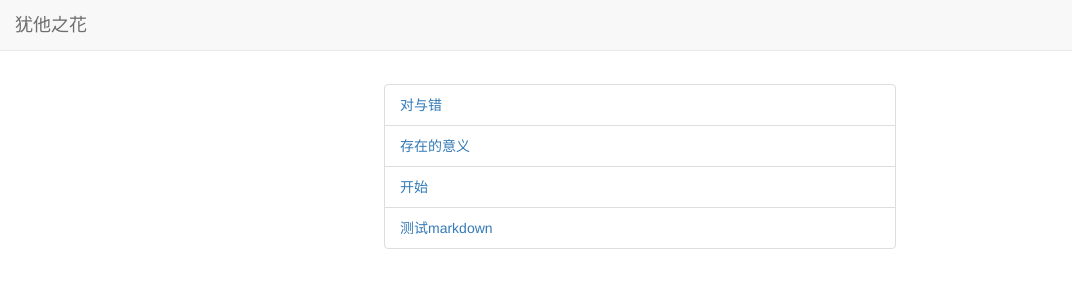
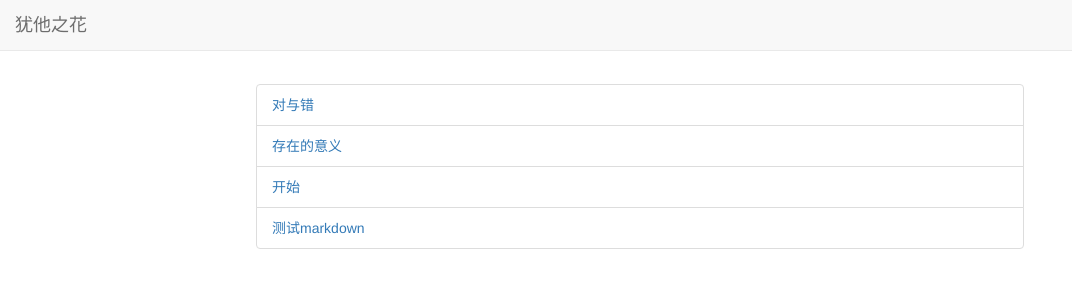
Before and after one commit to neverland0/neverland0.github.io, a Jekyll site: the page built from index.html, in a window 1280 px wide. Shown: the top 300 px of the page, without its empty margins (0-1072 px from the left). Built offline with Jekyll 4.4.1, drawn with Linux system fonts in a browser that asks for light colours.

Commit message:
Update index.html

```diff
--- a/index.html
+++ b/index.html
@@ -2,7 +2,7 @@
 layout: first
 title: neverland
 ---
-<div style="margin: 5% 30% 2% 30%">
+<div style="margin: 5% 20% 2% 20%">
 <ul class="list-group">
 {% for post in site.posts %}
 <li class="list-group-item title"> <a href="{{ site.baseurl }}{{ post.url }}">{{ post.title }}</a></li>
```
